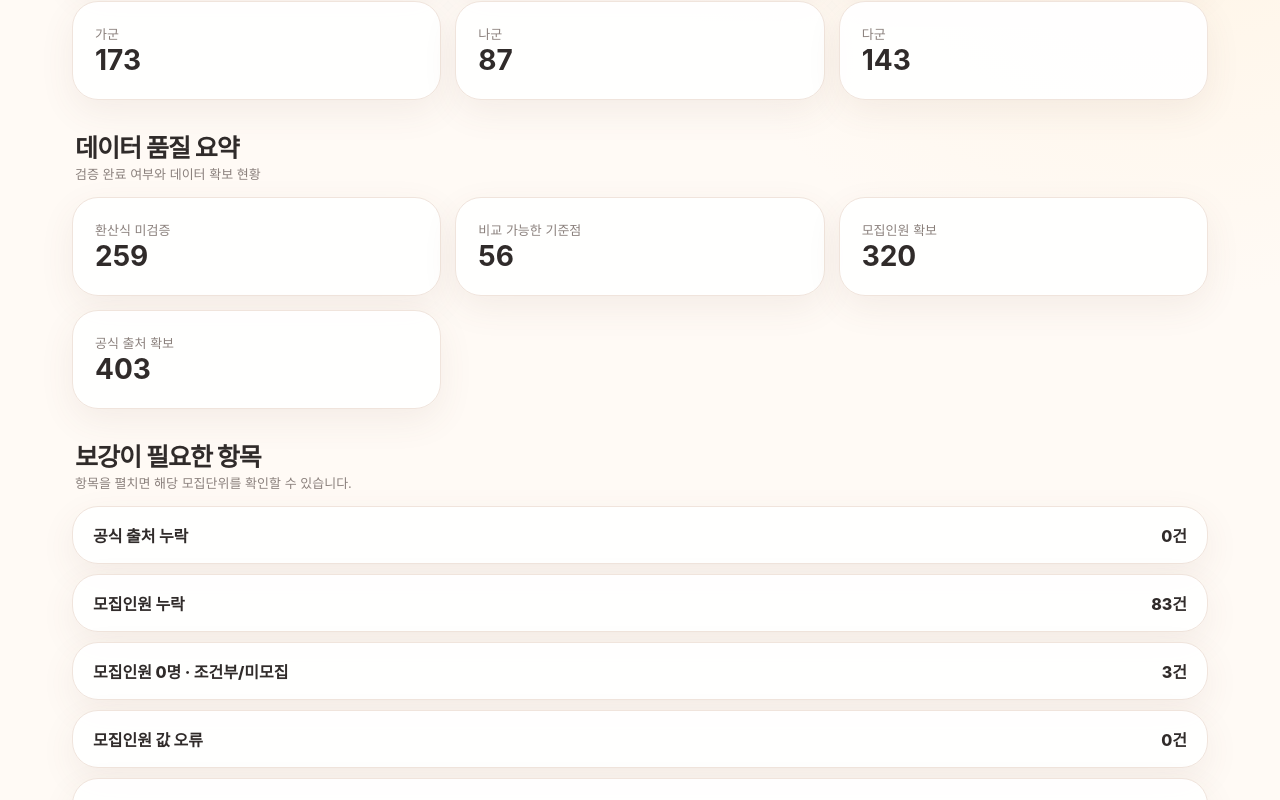
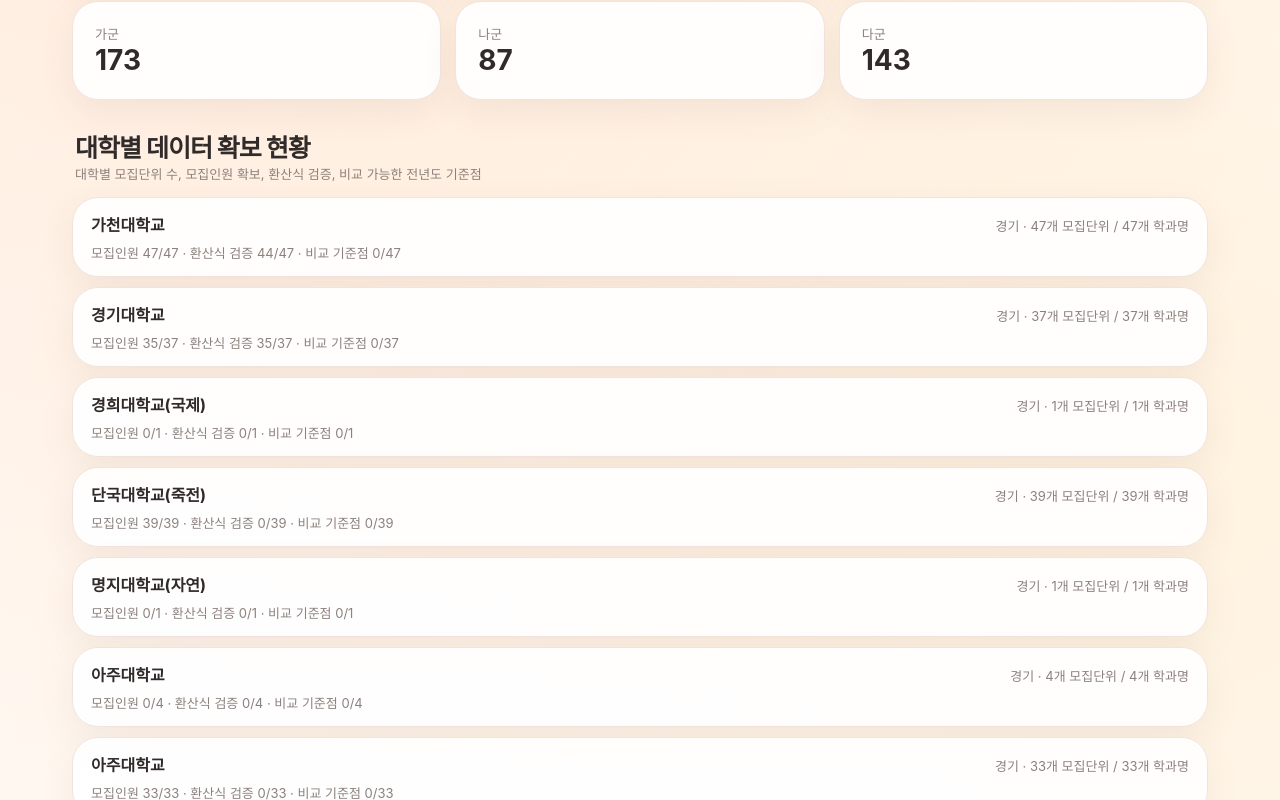
Before and after one commit to sooyachoco/2027-susi, a Next.js app: page /regular-audit in a window 1280 px wide. Shown: the part 820-1620 px from the top of the page. Built offline with nearby package versions, Linux system fonts and the light colour scheme.

Commit message:
Show university-level coverage in regular audit dashboard

```diff
--- a/app/regular-audit/page.tsx
+++ b/app/regular-audit/page.tsx
@@ -7,6 +7,7 @@ type AuditData = {
   generatedAt: string;
   scope: string;
   totals: { admissions: number; universities: number; byRegion: Record<string, number>; byGroup: Record<string, number> };
+  universityCoverage: Array<{ universityId: string; universityName: string; region: string; admissions: number; departments: number; withRecruitmentCount: number; calculationVerified: number; benchmarkComparable: number }>;
   quality: { calculationVerified: number; calculationUnverified: number; benchmarkComparable: number; withRecruitmentCount: number; withSource: number };
   issueCounts: Record<string, number>;
   issues: Record<string, AuditItem[] | { id: string; count: number }[]>;
@@ -84,6 +85,15 @@ export default function RegularAuditPage() {
           </div>
         </section>
         <section className="section">
+          <div className="sectionHead"><div><h2>대학별 데이터 확보 현황</h2><div className="muted">대학별 모집단위 수, 모집인원 확보, 환산식 검증, 비교 가능한 전년도 기준점</div></div></div>
+          <div style={{ display: "grid", gap: 10 }}>
+            {data.universityCoverage.map((school) => <article className="panel" key={school.universityId} style={{ padding: "14px 18px" }}>
+              <div style={{ display: "flex", justifyContent: "space-between", alignItems: "baseline", gap: 12, flexWrap: "wrap" }}><strong>{school.universityName}</strong><span className="muted">{school.region} · {school.admissions}개 모집단위 / {school.departments}개 학과명</span></div>
+              <div className="muted" style={{ marginTop: 7 }}>모집인원 {school.withRecruitmentCount}/{school.admissions} · 환산식 검증 {school.calculationVerified}/{school.admissions} · 비교 기준점 {school.benchmarkComparable}/{school.admissions}</div>
+            </article>)}
+          </div>
+        </section>
+        <section className="section">
           <div className="sectionHead"><div><h2>데이터 품질 요약</h2><div className="muted">검증 완료 여부와 데이터 확보 현황</div></div></div>
           <div className="grid">
             <article className="panel stat"><div className="muted">환산식 미검증</div><strong>{data.quality.calculationUnverified}</strong></article>
```
